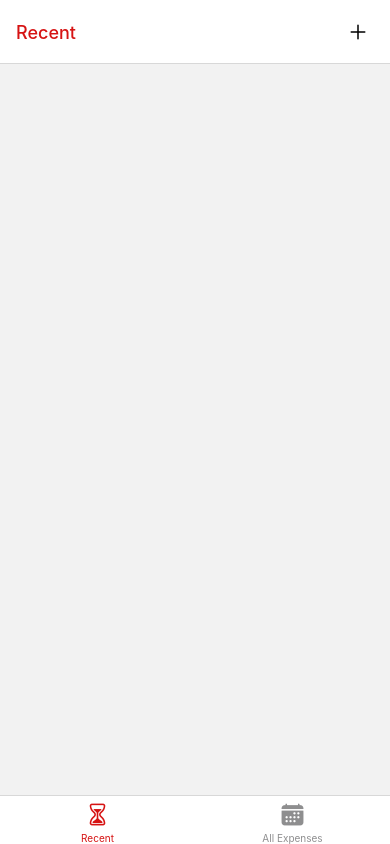
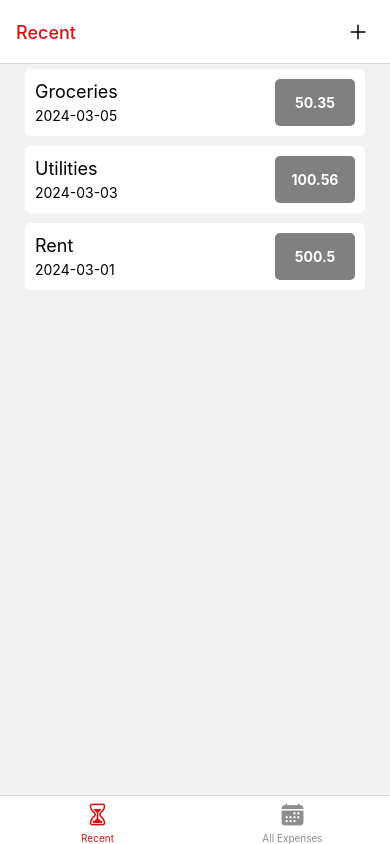
Before and after one commit to aydcereal/expenses-app, a React Native app: screen /Recent in a window 390 px wide. Built offline with nearby package versions, Linux system fonts and the light colour scheme.

Commit message:
Add BasicButton and ExpenseList components

```diff
--- /dev/null
+++ b/components/BasicButton.js
@@ -0,0 +1,31 @@
+import { Pressable, StyleSheet, Text, View } from "react-native";
+import { Ionicons } from "@expo/vector-icons";
+
+function BasicButton({ icon, color, onPress, title }) {
+  return (
+    <Pressable style={({ pressed }) => pressed && styles.pressed}>
+      <View style={styles.buttonContainer}>
+        <Text style={styles.text}>{title}</Text>
+      </View>
+    </Pressable>
+  );
+}
+
+const styles = StyleSheet.create({
+  pressed: {
+    opacity: 0.5,
+  },
+  buttonContainer: {
+    margin: 10,
+    padding: 5,
+    backgroundColor: "#d61313",
+    minWidth: 100,
+  },
+  text: {
+    fontSize: 24,
+    color: "white",
+    textAlign: "center",
+  },
+});
+
+export default BasicButton;
--- /dev/null
+++ b/components/ExpenseList.js
@@ -0,0 +1,55 @@
+import { Text, View, ScrollView, StyleSheet } from "react-native";
+
+function ExpenseList({ expensesList = [] }) {
+  console.log(expensesList);
+  return (
+    <ScrollView>
+      {expensesList.map((item, index) => {
+        return (
+          <View key={index} style={styles.container}>
+            <View>
+              <Text style={styles.title}>{item.title}</Text>
+              <Text style={styles.date}>{item.date}</Text>
+            </View>
+            <View style={styles.amountContainer}>
+              <Text style={styles.amount}>{item.amount}</Text>
+            </View>
+          </View>
+        );
+      })}
+    </ScrollView>
+  );
+}
+
+const styles = StyleSheet.create({
+  container: {
+    backgroundColor: "white",
+    flexDirection: "row",
+    justifyContent: "space-between",
+    alignItems: "center",
+    marginHorizontal: 25,
+    marginVertical: 5,
+    padding: 10,
+    flex: 1,
+    alignContent: "center",
+    borderRadius: 5,
+  },
+  title: {
+    fontSize: 18,
+    marginBottom: 5,
+  },
+  date: {},
+  amountContainer: {
+    backgroundColor: "gray",
+    minWidth: 80,
+    padding: 15,
+    borderRadius: 5,
+  },
+  amount: {
+    textAlign: "center",
+    color: "white",
+    fontWeight: "bold",
+  },
+});
+
+export default ExpenseList;
--- a/data/expenses.json
+++ b/data/expenses.json
@@ -3,30 +3,30 @@
       "id": 1,
       "title": "Groceries",
       "amount": 50.35,
-      "date": "2022-03-05"
+      "date": "2024-03-05"
     },
     {
       "id": 2,
       "title": "Rent",
       "amount": 500.50,
-      "date": "2022-03-01"
+      "date": "2024-03-01"
     },
     {
       "id": 3,
       "title": "Utilities",
       "amount": 100.56,
-      "date": "2022-03-03"
+      "date": "2024-03-03"
     },
     {
       "id": 4,
       "title": "Car Payment",
       "amount": 200.25,
-      "date": "2022-03-10"
+      "date": "2024-02-10"
     },
     {
       "id": 5,
       "title": "Internet",
       "amount": 60.99,
-      "date": "2022-03-17"
+      "date": "2024-02-17"
     }
   ]
--- a/screens/AddExpense.js
+++ b/screens/AddExpense.js
@@ -1,10 +1,11 @@
 import { Text, View, Button, StyleSheet } from "react-native";
+import BasicButton from "../components/BasicButton";
 
 function AddExpense() {
   return (
     <View style={styles.container}>
-      <Button title={"Cancel"} />
-      <Button title={"Add"} />
+      <BasicButton style={styles.button} title={"Cancel"} />
+      <BasicButton style={styles.button} title={"Add"} />
     </View>
   );
 }
@@ -13,6 +14,8 @@
   container: {
     flexDirection: "row",
     alignItems: "center",
+    justifyContent: "center",
+    margin: 10,
   },
 });
 
--- a/screens/AllExpenses.js
+++ b/screens/AllExpenses.js
@@ -1,56 +1,19 @@
 import { Text, View, ScrollView, StyleSheet } from "react-native";
 import expenses from "../data/expenses.json";
+import ExpenseList from "../components/ExpenseList";
+
+let sortedExpenses = expenses.sort((a, b) => {
+  let dateA = new Date(a.date),
+    dateB = new Date(b.date);
+  return dateB - dateA;
+});
 
 function AllExpenses() {
-  console.log(expenses[0].title);
   return (
     <ScrollView>
-      {expenses.map((item, index) => {
-        return (
-          <View key={index} style={styles.container}>
-            <View>
-              <Text style={styles.title}>{item.title}</Text>
-              <Text style={styles.date}>{item.date}</Text>
-            </View>
-            <View style={styles.amountContainer}>
-              <Text style={styles.amount}>{item.amount}</Text>
-            </View>
-          </View>
-        );
-      })}
+      <ExpenseList expensesList={sortedExpenses} />
     </ScrollView>
   );
 }
 
-const styles = StyleSheet.create({
-  container: {
-    backgroundColor: "white",
-    flexDirection: "row",
-    justifyContent: "space-between",
-    alignItems: "center",
-    marginHorizontal: 25,
-    marginVertical: 5,
-    padding: 10,
-    flex: 1,
-    alignContent: "center",
-    borderRadius: 5,
-  },
-  title: {
-    fontSize: 18,
-    marginBottom: 5,
-  },
-  date: {},
-  amountContainer: {
-    backgroundColor: "gray",
-    minWidth: 80,
-    padding: 15,
-    borderRadius: 5,
-  },
-  amount: {
-    textAlign: "center",
-    color: "white",
-    fontWeight: "bold",
-  },
-});
-
 export default AllExpenses;
--- a/screens/RecentExpenses.js
+++ b/screens/RecentExpenses.js
@@ -1,7 +1,28 @@
-import { Text, View } from "react-native";
+import { ScrollView } from "react-native";
+import expenses from "../data/expenses.json";
+import ExpenseList from "../components/ExpenseList";
+
+let tenDaysAgo = new Date();
+tenDaysAgo.setDate(tenDaysAgo.getDate() - 10);
+
+let filteredExpenses = expenses.filter((expense) => {
+  let expensedate = new Date(expense.date);
+  return expensedate > tenDaysAgo;
+});
+
+let sortedExpenses = filteredExpenses.sort((a, b) => {
+  let dateA = new Date(a.date),
+    dateB = new Date(b.date);
+  return dateB - dateA;
+});
 
 function RecentExpenses() {
-  return <View></View>;
+  console.log(filteredExpenses);
+  return (
+    <ScrollView>
+      <ExpenseList expensesList={sortedExpenses} />
+    </ScrollView>
+  );
 }
 
 export default RecentExpenses;
```
